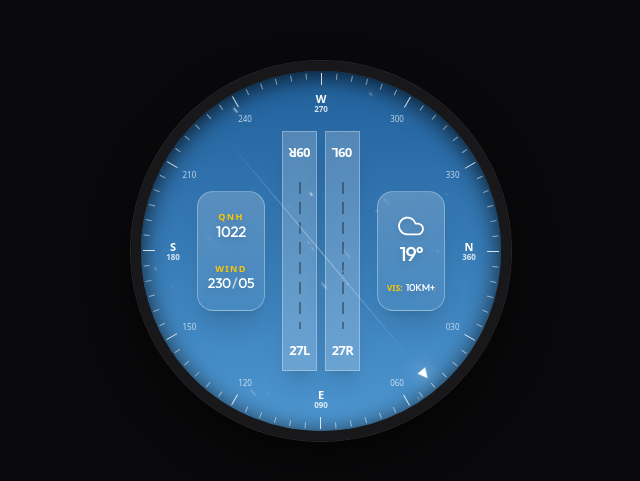
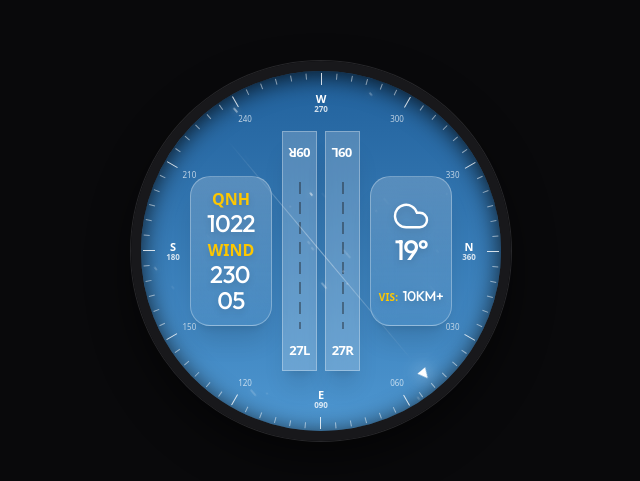
Before and after one commit to Mazdeep/egll_metarwatch, a React (Vite) app: page / in a window 1280 px wide. Shown: the part 149-630 px from the top of the page, without its empty margins (319-959 px from the left). Built offline with nearby package versions, Linux system fonts and the light colour scheme; no server answers.

Commit message:
Improved UI

```diff
--- a/src/components/WatchFace.tsx
+++ b/src/components/WatchFace.tsx
@@ -206,36 +206,37 @@ export function WatchFace() {
           <>
             {/* Left Side: QNH & WIND */}
             <div
-              className="absolute z-40 flex flex-col items-center justify-around bg-gradient-to-b from-white/20 to-white/5 backdrop-blur-md border border-white/30 rounded-[16px] shadow-xl py-2 px-1 w-[68px] h-[120px]"
+              className="absolute z-40 flex flex-col items-center justify-around bg-gradient-to-b from-white/20 to-white/5 backdrop-blur-md border border-white/30 rounded-[20px] shadow-xl py-2.5 px-1 w-[82px] h-[150px]"
               style={{ transform: `translate(-${dx}px, 0px)` }}
             >
               {/* QNH */}
-              <div className="flex flex-col items-center justify-center gap-[3px]">
-                <span className="text-[9px] font-bold tracking-[0.15em] text-yellow-400 drop-shadow-md leading-none">QNH</span>
-                <span className="text-[15px] font-outfit font-medium tracking-tight text-white leading-none drop-shadow-md">{weather?.qnh}</span>
+              <div className="flex flex-col items-center justify-center gap-[4px]">
+                <span className="text-[16px] font-bold  text-yellow-400 drop-shadow-md leading-none">QNH</span>
+                <span className="text-[24px] font-outfit font-medium tracking-tight text-white leading-none drop-shadow-md">{weather?.qnh}</span>
               </div>
 
               {/* WIND */}
-              <div className="flex flex-col items-center justify-center gap-[3px]">
-                <span className="text-[9px] font-bold tracking-[0.15em] text-yellow-400 drop-shadow-md leading-none">WIND</span>
-                <span className="text-[14px] font-outfit font-medium tracking-tight text-white leading-none drop-shadow-md">
-                  {weather?.windDir}<span className="text-white/70 mx-[1px]">/</span>{weather?.windSpd}
-                </span>
+              <div className="flex flex-col items-center justify-center gap-[4px]">
+                <span className="text-[16px] font-bold text-yellow-400 drop-shadow-md leading-none">WIND</span>
+                <div className="flex flex-col items-center text-[24px] font-outfit font-medium tracking-tight text-white leading-none drop-shadow-md gap-[2px]">
+                  <span>{weather?.windDir}<span className="text-white/70 ml-0.5"></span></span>
+                  <span>{weather?.windSpd}</span>
+                </div>
               </div>
             </div>
 
             {/* Right Side: Weather Icon, TEMP, & VIS */}
             <div
-              className="absolute z-40 flex flex-col items-center justify-around bg-gradient-to-b from-white/20 to-white/5 backdrop-blur-md border border-white/30 rounded-[16px] shadow-xl py-2 px-1 w-[68px] h-[120px]"
+              className="absolute z-40 flex flex-col items-center justify-around bg-gradient-to-b from-white/20 to-white/5 backdrop-blur-md border border-white/30 rounded-[20px] shadow-xl py-2.5 px-1 w-[82px] h-[150px]"
               style={{ transform: `translate(${dx}px, 0px)` }}
             >
-              <div className="flex flex-col items-center justify-center gap-0.5">
-                <div className="drop-shadow-md scale-90">{getIcon(weather?.condition || 'Clear')}</div>
-                <span className="text-[20px] font-outfit font-medium tracking-tighter text-white leading-none drop-shadow-md">{weather?.temp}°</span>
+              <div className="flex flex-col items-center justify-center gap-1">
+                <div className="drop-shadow-md scale-120">{getIcon(weather?.condition || 'Clear')}</div>
+                <span className="text-[28px] font-outfit font-medium tracking-tighter text-white leading-none drop-shadow-md">{weather?.temp}°</span>
               </div>
-              <div className="flex flex-row items-baseline justify-center gap-[3px]">
-                <span className="text-[8px] font-bold tracking-wide text-yellow-400 drop-shadow-md leading-none">VIS:</span>
-                <span className="text-[10px] font-outfit font-medium tracking-tight text-white leading-none drop-shadow-md uppercase">{weather?.vis}</span>
+              <div className="flex flex-row items-baseline justify-center gap-[4px]">
+                <span className="text-[10px] font-bold tracking-wide text-yellow-400 drop-shadow-md leading-none">VIS:</span>
+                <span className="text-[14px] font-outfit font-medium tracking-tight text-white leading-none drop-shadow-md uppercase">{weather?.vis}</span>
               </div>
             </div>
           </>
--- a/src/index.css
+++ b/src/index.css
@@ -9,6 +9,8 @@
 
 @layer base {
   body {
+    margin: 0;
+    padding: 0;
     font-family: 'DM Sans', sans-serif;
     background-color: #09090b; /* zinc-950 */
     color: #ffffff;
```
